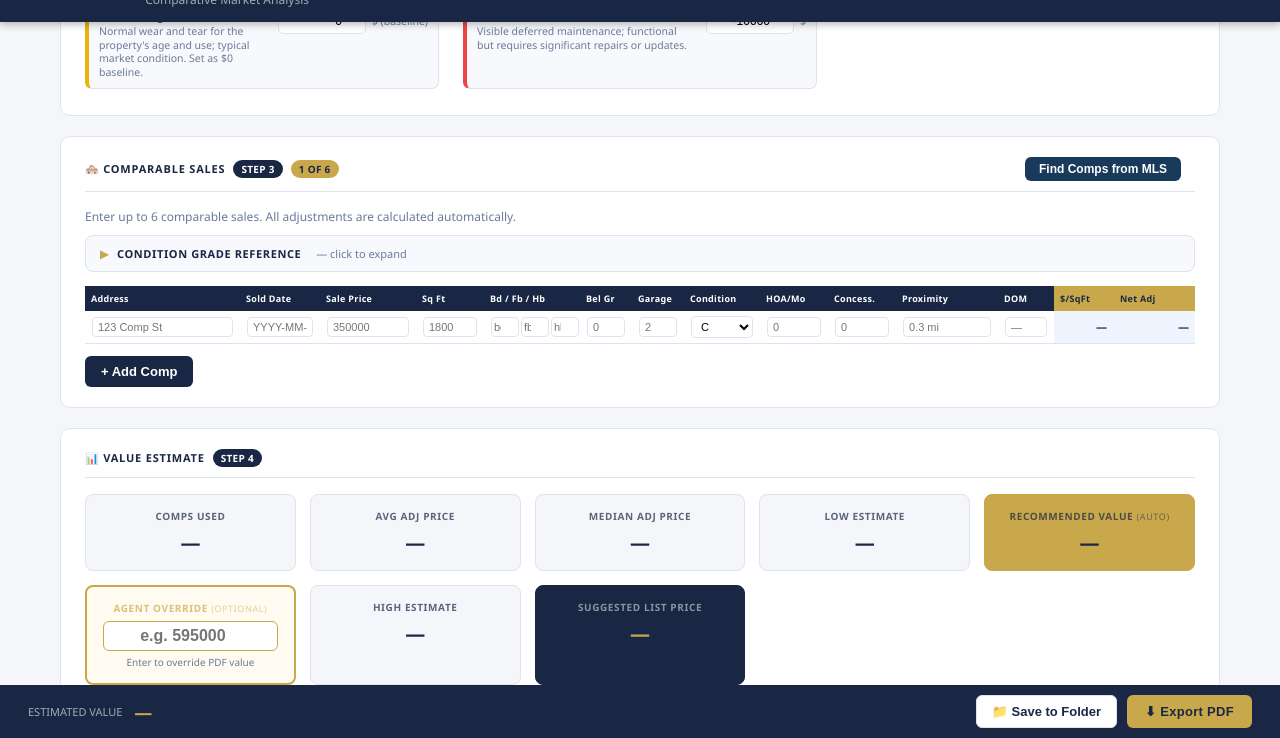
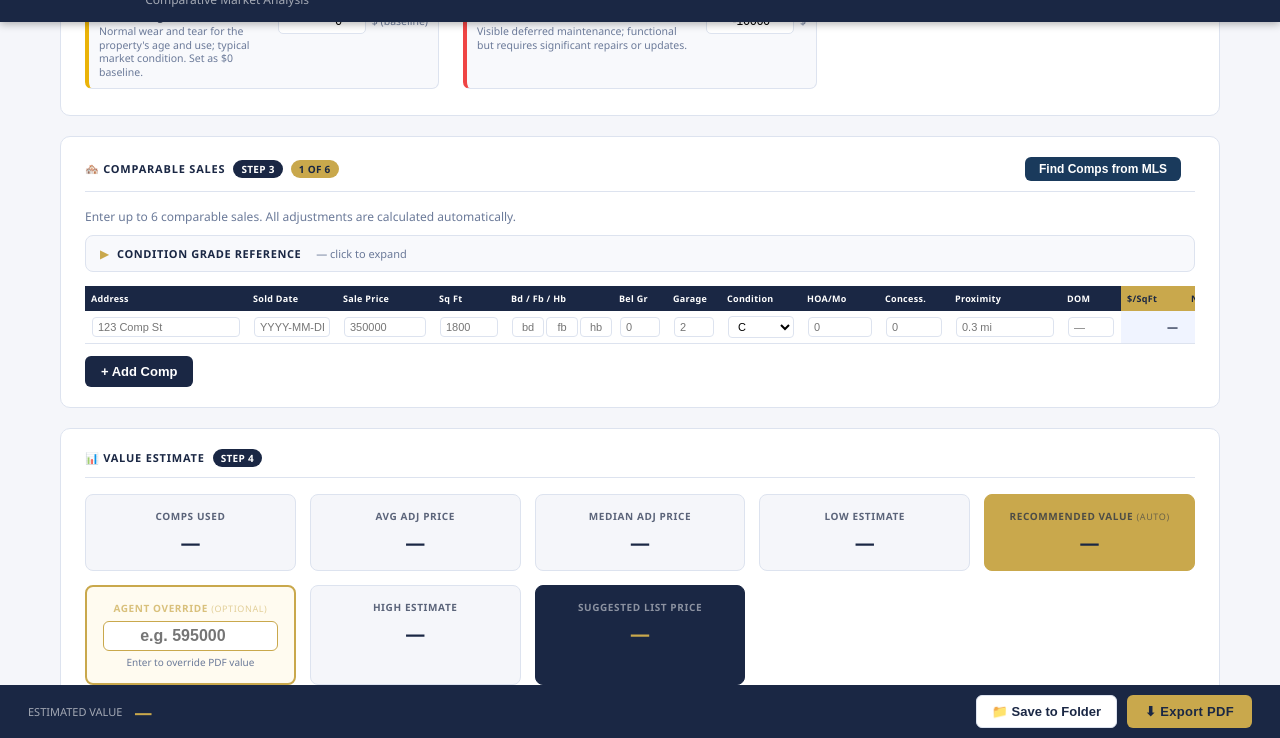
Before and after one commit to marccashin/forward-os, a plain HTML site: page cma-tool.html in a window 1280 px wide. Both pictures are taken after typing "Sample", "Sample", "Sample", "Sample", "Sample", "Sample" into the empty fields and a click on the button "+ Add Comp". Shown: the part 1131-1869 px from the top of the page. Drawn offline with nearby package versions, Linux system fonts and the light colour scheme.

Commit message:
fix: unit-in-city address field + widen comp table columns + remove number spinners
- Add _fixUnitInCity() that detects unit designators (Unit #, Apt, Suite, etc.)
  in the city field and moves them back to the address field. Called after
  _applyPrefill, _applyDraft, and loadPrefill — handles both fresh prefill
  and Supabase-cached sessions with bad parse.

- Widen comp table columns to 1308px total (was 1211px):
  Address 162, Sold Date 90, Sq Ft 72, Bd/Fb/Hb 108, Bel Gr/Garage 54 each,
  Condition 80, HOA/Mo 78, Concess 70, Proximity 112, DOM 60,
  $/SqFt 64, Net Adj 86, Adj Price 94

- Remove number input spinners from Bd/Fb/Hb mini inputs via inline style
  (-webkit-appearance:none; -moz-appearance:textfield) + CSS rule for all
  number inputs in comp table

```diff
--- a/cma-tool.html
+++ b/cma-tool.html
@@ -73,6 +73,11 @@
     .comps-table tr:nth-child(even) td { background: #f9fafc; }
     .comps-table tr:hover td { background: #f0f4ff; }
     .comps-table td input, .comps-table td select { border: 1px solid #dde3ef; border-radius: 4px; padding: 3px 5px; font-size: 11px; width: 100%; background: white; }
+
+    /* Remove number input spinners in comp table */
+    .comps-table td input[type=number]::-webkit-inner-spin-button,
+    .comps-table td input[type=number]::-webkit-outer-spin-button { -webkit-appearance: none; margin: 0; }
+    .comps-table td input[type=number] { -moz-appearance: textfield; }
     .comps-table td input:focus, .comps-table td select:focus { outline: none; border-color: var(--gold); }
     .comps-table td.calc { background: #f0f4ff; font-weight: 600; color: var(--navy); text-align: right; white-space: nowrap; }
     .comps-table td.adj-val { color: var(--green); font-weight: 600; text-align: right; }
@@ -469,21 +474,21 @@
       <table class="comps-table" id="compsTable">
         <thead>
           <tr>
-            <th style="width:155px;">Address</th>
-            <th style="width:80px;">Sold Date</th>
+            <th style="width:162px;">Address</th>
+            <th style="width:90px;">Sold Date</th>
             <th style="width:96px;">Sale Price</th>
-            <th style="width:68px;">Sq Ft</th>
-            <th style="width:96px;" title="Bedrooms / Full Baths / Half Baths">Bd / Fb / Hb</th>
-            <th style="width:52px;">Bel Gr</th>
-            <th style="width:52px;">Garage</th>
-            <th style="width:76px;">Condition</th>
-            <th style="width:68px;">HOA/Mo</th>
-            <th style="width:68px;">Concess.</th>
-            <th style="width:102px;">Proximity</th>
-            <th style="width:56px;">DOM</th>
-            <th class="gold" style="width:60px;">$/SqFt</th>
-            <th class="gold" style="width:82px;">Net Adj</th>
-            <th class="gold" style="width:90px;">Adj Price</th>
+            <th style="width:72px;">Sq Ft</th>
+            <th style="width:108px;" title="Bedrooms / Full Baths / Half Baths">Bd / Fb / Hb</th>
+            <th style="width:54px;">Bel Gr</th>
+            <th style="width:54px;">Garage</th>
+            <th style="width:80px;">Condition</th>
+            <th style="width:78px;">HOA/Mo</th>
+            <th style="width:70px;">Concess.</th>
+            <th style="width:112px;">Proximity</th>
+            <th style="width:60px;">DOM</th>
+            <th class="gold" style="width:64px;">$/SqFt</th>
+            <th class="gold" style="width:86px;">Net Adj</th>
+            <th class="gold" style="width:94px;">Adj Price</th>
           </tr>
         </thead>
         <tbody id="compsBody">
@@ -632,6 +637,7 @@ window.addEventListener('DOMContentLoaded', async () => {
   if (row && (row.draft_data || row.prefill_data) && !_mismatch) {
     if (row.prefill_data) _applyPrefill(row.prefill_data);
     if (row.draft_data)   _applyDraft(row.draft_data);
+    _fixUnitInCity();
     showToast('☁️ Resumed from cloud');
   } else {
     loadPrefill();
@@ -689,11 +695,36 @@ function _applyPrefill(d) {
   }
 }
 
+function _fixUnitInCity() {
+  // If city field starts with a unit designator (due to bad address parse or cached data),
+  // extract it and append it to the address field.
+  const cityEl = document.getElementById('s_city');
+  const addrEl = document.getElementById('s_address');
+  if (!cityEl || !addrEl) return;
+  const cv = cityEl.value.trim();
+  if (/^(unit[\s#]|apt[\s#]|#\d|suite[\s#]|ste[\s#])/i.test(cv)) {
+    // city value looks like "Unit #1403, Washington" — split at first comma
+    const comma = cv.indexOf(',');
+    if (comma > -1) {
+      const unitPart = cv.slice(0, comma).trim();
+      const realCity = cv.slice(comma + 1).trim();
+      addrEl.value = (addrEl.value.replace(/,\s*$/, '') + ', ' + unitPart).trim();
+      cityEl.value = realCity;
+    }
+    // If no comma, entire value is a unit with no city — just move it
+    else {
+      addrEl.value = (addrEl.value.replace(/,\s*$/, '') + ', ' + cv).trim();
+      cityEl.value = '';
+    }
+  }
+}
+
 function loadPrefill() {
   try {
     const raw = localStorage.getItem('cma_voice_prefill');
     if (!raw) return;
     _applyPrefill(JSON.parse(raw));
+    _fixUnitInCity();
     recalcAll();
   } catch(e) { console.warn('prefill load error', e); }
 }
@@ -724,7 +755,7 @@ function buildCompRow(i) {
     <td><input type="text" value="${c.soldDate||''}" placeholder="YYYY-MM-DD" onchange="compChange(${i},'soldDate',this.value)" /></td>
     <td><input type="number" value="${c.salePrice||''}" placeholder="350000" min="0" step="1000" oninput="compChange(${i},'salePrice',+this.value);recalcAll()" /></td>
     <td><input type="number" value="${c.gla||''}" placeholder="1800" min="0" oninput="compChange(${i},'gla',+this.value);recalcAll()" /></td>
-    <td><div style="display:flex;gap:2px;align-items:center;"><input type="number" value="${c.beds||''}" placeholder="bd" title="Bedrooms" min="0" style="width:28px;padding:3px 2px;font-size:11px;text-align:center;" oninput="compChange(${i},'beds',+this.value);recalcAll()" /><input type="number" value="${c.fullBaths||''}" placeholder="fb" title="Full Baths" min="0" step="0.5" style="width:28px;padding:3px 2px;font-size:11px;text-align:center;" oninput="compChange(${i},'fullBaths',+this.value);recalcAll()" /><input type="number" value="${c.halfBaths||''}" placeholder="hb" title="Half Baths" min="0" style="width:28px;padding:3px 2px;font-size:11px;text-align:center;" oninput="compChange(${i},'halfBaths',+this.value);recalcAll()" /></div></td>
+    <td><div style="display:flex;gap:2px;align-items:center;"><input type="number" value="${c.beds||''}" placeholder="bd" title="Bedrooms" min="0" style="width:32px;padding:3px 2px;font-size:11px;text-align:center;-webkit-appearance:none;-moz-appearance:textfield;" oninput="compChange(${i},'beds',+this.value);recalcAll()" /><input type="number" value="${c.fullBaths||''}" placeholder="fb" title="Full Baths" min="0" step="0.5" style="width:32px;padding:3px 2px;font-size:11px;text-align:center;-webkit-appearance:none;-moz-appearance:textfield;" oninput="compChange(${i},'fullBaths',+this.value);recalcAll()" /><input type="number" value="${c.halfBaths||''}" placeholder="hb" title="Half Baths" min="0" style="width:32px;padding:3px 2px;font-size:11px;text-align:center;-webkit-appearance:none;-moz-appearance:textfield;" oninput="compChange(${i},'halfBaths',+this.value);recalcAll()" /></div></td>
     <td><input type="number" value="${c.below||''}" placeholder="0" min="0" oninput="compChange(${i},'below',+this.value);recalcAll()" /></td>
     <td><input type="number" value="${c.garageSpaces||''}" placeholder="2" min="0" oninput="compChange(${i},'garageSpaces',+this.value);recalcAll()" /></td>
     <td><select onchange="compChange(${i},'condition',this.value);recalcAll()">${condOpts}</select></td>
```
